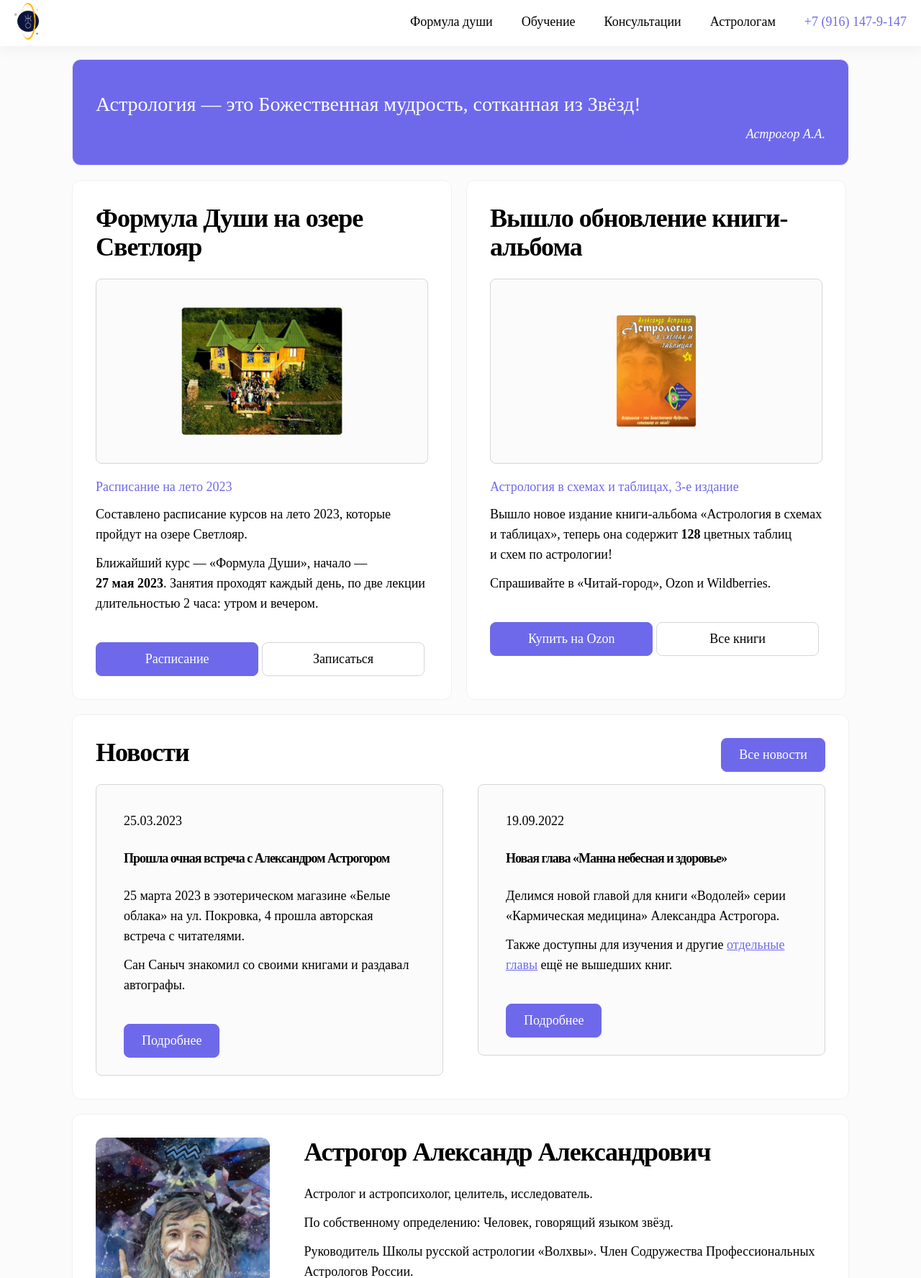
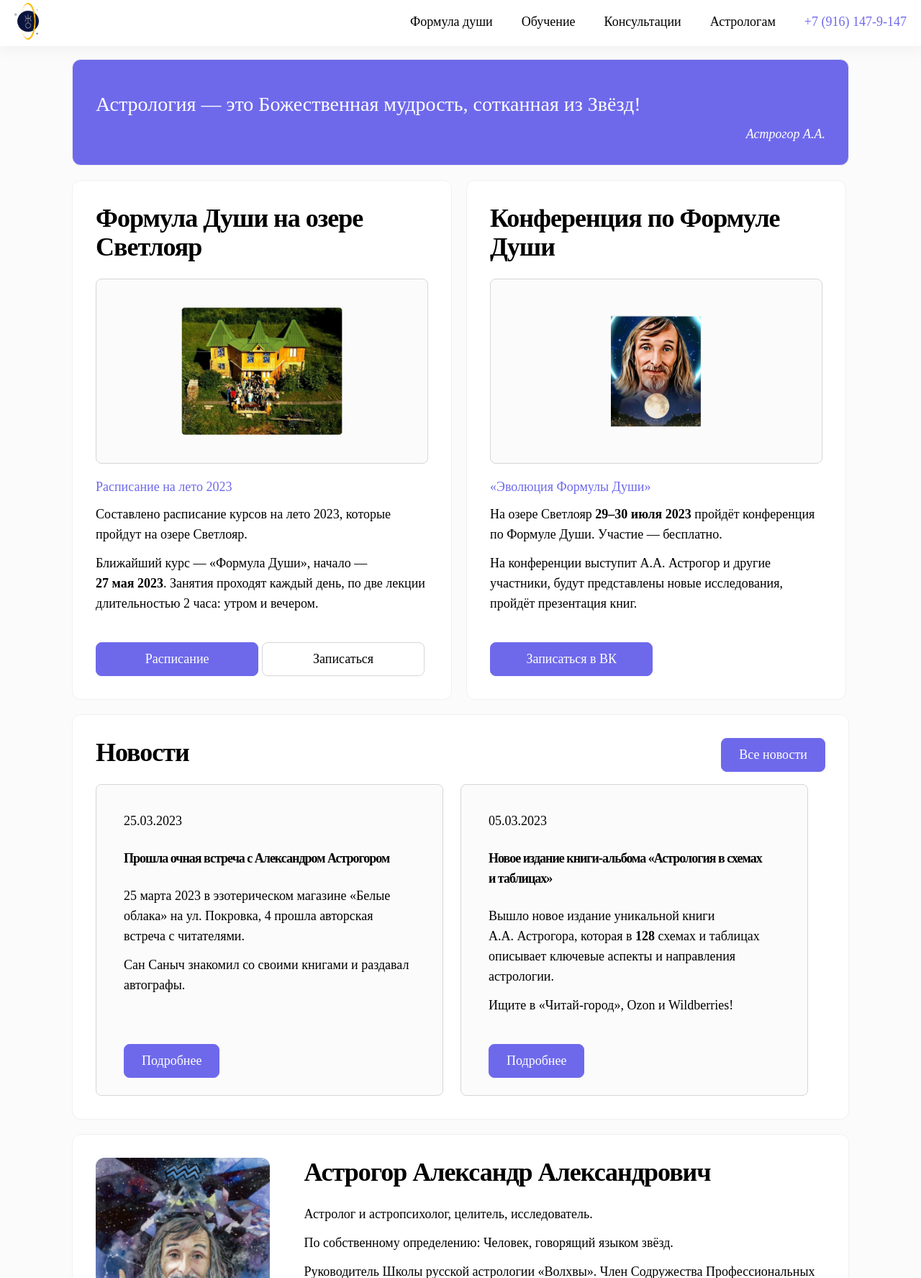
Before and after one commit to mosigo/astrogor, a Flask app: page / in a window 1280 px wide. Shown: the top 1775 px of the page at 72% size. Run offline with Flask 2, Linux system fonts and the light colour scheme; parts of the project's set-up code (start-up, migrations or seed data) failed here and were passed over; some web fonts are replaced.

Commit message:
Добавлен баннер про конференцию по Формуле Души.

```diff
--- a/templates/index.html
+++ b/templates/index.html
@@ -56,26 +56,46 @@ a.news div.img:hover {
     </div>
 
     <div class="plate w50">
-        <h1>Вышло обновление книги-альбома</h1>
+        <h1>Конференция по Формуле Души</h1>
         <div class="img">
-            <img src="{{ url_for('static', filename='pic/last_book.png') }}"/>
+            <img src="{{ url_for('static', filename='pic/fd_conf.png') }}"/>
         </div>
-        <div class="text-header">Астрология в схемах и таблицах, 3-е издание</div>
+        <div class="text-header">«Эволюция Формулы Души»</div>
         <div class="text">
-            <p>Вышло новое издание книги-альбома «Астрология в схемах и таблицах»,
-                теперь она содержит <b>128</b> цветных таблиц и схем по астрологии!</p>
-            <p>Спрашивайте в «Читай-город», Ozon и Wildberries.</p>
+            <p>На озере Светлояр <b>29–30 июля 2023</b> пройдёт конференция по Формуле Души.
+                Участие — бесплатно.</p>
+            <p>На конференции выступит А.А. Астрогор и другие участники,
+                будут представлены новые исследования, пройдёт презентация книг.</p>
         </div>
         <div class="action">
-            <a href="https://www.ozon.ru/product/astrologiya-v-shemah-i-tablitsah-880309173"
+            <a href="https://vk.com/conferenceformuladushi"
                target="_blank">
-                <button class="btn w50">Купить на Ozon</button>
-            </a>
-            <a href="/books">
-                <button class="btn second w50">Все книги</button>
+                <button class="btn w50">Записаться в ВК</button>
             </a>
         </div>
     </div>
+
+<!--    <div class="plate w50">-->
+<!--        <h1>Вышло обновление книги-альбома</h1>-->
+<!--        <div class="img">-->
+<!--            <img src="{{ url_for('static', filename='pic/last_book.png') }}"/>-->
+<!--        </div>-->
+<!--        <div class="text-header">Астрология в схемах и таблицах, 3-е издание</div>-->
+<!--        <div class="text">-->
+<!--            <p>Вышло новое издание книги-альбома «Астрология в схемах и таблицах»,-->
+<!--                теперь она содержит <b>128</b> цветных таблиц и схем по астрологии!</p>-->
+<!--            <p>Спрашивайте в «Читай-город», Ozon и Wildberries.</p>-->
+<!--        </div>-->
+<!--        <div class="action">-->
+<!--            <a href="https://www.ozon.ru/product/astrologiya-v-shemah-i-tablitsah-880309173"-->
+<!--               target="_blank">-->
+<!--                <button class="btn w50">Купить на Ozon</button>-->
+<!--            </a>-->
+<!--            <a href="/books">-->
+<!--                <button class="btn second w50">Все книги</button>-->
+<!--            </a>-->
+<!--        </div>-->
+<!--    </div>-->
 </div>
 
 <!--Блок с новостями-->
@@ -96,7 +116,7 @@ a.news div.img:hover {
                             <p></p>
                             <p>25 марта 2023 в эзотерическом магазине «Белые облака»
                                 на ул. Покровка, 4 прошла авторская встреча с читателями.</p>
-                            <p>Сан Саныч знакомил со своими книгами и раздавал автографы.</p>
+                            <p>Сан Саныч знакомил со своими книгами и раздавал автографы.<br/> </p>
                         </div>
                         <div class="action">
                             <a href="/news#011">
@@ -106,25 +126,43 @@ a.news div.img:hover {
                     </div>
                 </a>
             </div>
-            <div class="w50 right">
-                <a href="/news#009" class="news">
+            <div class="left w50">
+                <a href="/news#010" class="news">
                     <div class="img">
                         <div class="text">
-                            <p>19.09.2022</p>
-                            <h4>Новая глава «Манна небесная и здоровье»</h4>
-                            <p>Делимся новой главой для книги «Водолей» серии «Кармическая медицина»
-                                Александра Астрогора.</p>
-                            <p>Также доступны для изучения и другие <a href="/books#chapters">отдельные главы</a>
-                                ещё не вышедших книг.</p>
+                            <p>05.03.2023</p>
+                            <h4>Новое издание книги-альбома «Астрология в схемах и таблицах»</h4>
+                            <p>Вышло новое издание уникальной книги А.А. Астрогора, которая в <b>128</b>
+                                схемах и таблицах описывает ключевые аспекты и направления астрологии.</p>
+                            <p>Ищите в «Читай-город», Ozon и Wildberries!</p>
                         </div>
                         <div class="action">
-                            <a href="/news#009">
+                            <a href="/news#010">
                                 <button class="btn">Подробнее</button>
                             </a>
                         </div>
                     </div>
                 </a>
             </div>
+<!--                <div class="w50 right">-->
+<!--                    <a href="/news#009" class="news">-->
+<!--                        <div class="img">-->
+<!--                            <div class="text">-->
+<!--                                <p>19.09.2022</p>-->
+<!--                                <h4>Новая глава «Манна небесная и здоровье»</h4>-->
+<!--                                <p>Делимся новой главой для книги «Водолей» серии «Кармическая медицина»-->
+<!--                                    Александра Астрогора.</p>-->
+<!--                                <p>Также доступны для изучения и другие <a href="/books#chapters">отдельные главы</a>-->
+<!--                                    ещё не вышедших книг.</p>-->
+<!--                            </div>-->
+<!--                            <div class="action">-->
+<!--                                <a href="/news#009">-->
+<!--                                    <button class="btn">Подробнее</button>-->
+<!--                                </a>-->
+<!--                            </div>-->
+<!--                        </div>-->
+<!--                    </a>-->
+<!--                </div>-->
         </div>
     </div>
 </div>
```
Also changed, not shown: static/pic/fd_conf.png (added).
